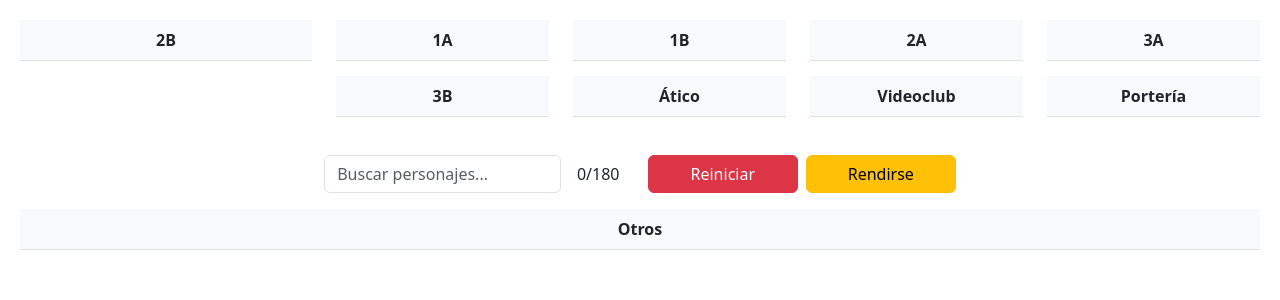
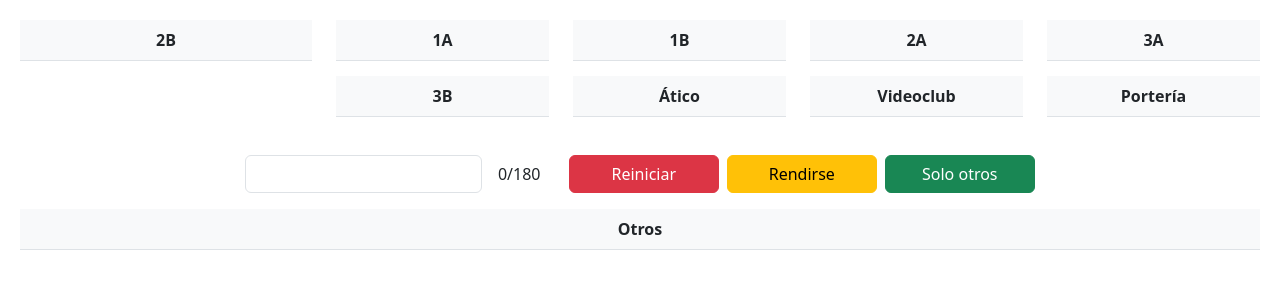
Before and after one commit to Mascalerino/app-tallon, an Angular app: page /quiz-tv-shows/characters in a window 1280 px wide. Shown: the top 300 px of the page. Built offline with nearby package versions, Linux system fonts and the light colour scheme.

Commit message:
Add showAllDataAndNoMissing function and update characters component

```diff
--- a/src/app/core/util/quiz-tv-show-util.ts
+++ b/src/app/core/util/quiz-tv-show-util.ts
@@ -29,6 +29,19 @@ export const showAllData = (data: (ICharacter | IEpisode)[]): void => {
 };
 
 /**
+ * Muestra todos los datos y los marca como no faltantes
+ * @param data
+ */
+export const showAllDataAndNoMissing = (
+  data: (ICharacter | IEpisode)[]
+): void => {
+  data.forEach((element) => {
+    element.isShowing = true;
+    element.isMissing = false;
+  });
+};
+
+/**
  * Metodo para ocultar todos los datos
  * @param data
  */
--- a/src/app/pages/quiz-tv-shows/characters/characters.component.html
+++ b/src/app/pages/quiz-tv-shows/characters/characters.component.html
@@ -271,7 +271,6 @@
         <input
           type="text"
           class="form-control w-75"
-          placeholder="Buscar personajes..."
           [(ngModel)]="searchTerm"
           (input)="searchCharacters()"
         />
@@ -282,6 +281,9 @@
         Reiniciar
       </button>
       <button class="btn btn-warning ms-2" (click)="giveUp()">Rendirse</button>
+      <button class="btn btn-success ms-2" (click)="onlyPlayOthers()">
+        Solo otros
+      </button>
     </div>
   </div>
 
--- a/src/app/pages/quiz-tv-shows/characters/characters.component.ts
+++ b/src/app/pages/quiz-tv-shows/characters/characters.component.ts
@@ -2,6 +2,7 @@ import { Component, OnInit } from '@angular/core';
 import {
   hideAllData,
   showAllData,
+  showAllDataAndNoMissing,
   splitDataIntoColumns,
 } from 'src/app/core/util/quiz-tv-show-util';
 import { ICharacter } from 'src/app/models/quiz-tv-shows/character.model';
@@ -57,7 +58,10 @@ export class CharactersComponent implements OnInit {
     this.characterOtrosColumns = splitDataIntoColumns(this.characterOtros, 5);
   }
 
-  // Método para buscar personajes basados en el término de búsqueda
+  /**
+   * Busca los personajes que coinciden con el término de búsqueda
+   * @returns
+   */
   searchCharacters(): void {
     const searchTermLower = this.searchTerm.toLowerCase();
 
@@ -90,7 +94,9 @@ export class CharactersComponent implements OnInit {
     }
   }
 
-  // Método para reiniciar el quiz
+  /**
+   * Reinicia el quiz
+   */
   resetQuiz(): void {
     this.points = 0; // Resetear el puntaje
     this.searchTerm = ''; // Limpiar el término de búsqueda
@@ -121,6 +127,9 @@ export class CharactersComponent implements OnInit {
     this.isFilledOtros = false;
   }
 
+  /**
+   * Muestra todos los personajes y los faltantes
+   */
   giveUp(): void {
     // Mostrar todos los personajes (establecer `isShowing` a true)
     showAllData(this.characters1A);
@@ -151,7 +160,37 @@ export class CharactersComponent implements OnInit {
     this.isFilledOtros = !this.characterOtros.some((char) => char.isMissing);
   }
 
-  // Método para obtener los personajes de cada piso
+  /**
+   * Muestra todos los personajes menos los de "Otros" marca las tablas como llenas
+   * y actualiza el puntaje
+   */
+  onlyPlayOthers(): void {
+    showAllDataAndNoMissing(this.characters1A);
+    showAllDataAndNoMissing(this.characters1B);
+    showAllDataAndNoMissing(this.characters2A);
+    showAllDataAndNoMissing(this.characters2B);
+    showAllDataAndNoMissing(this.characters3A);
+    showAllDataAndNoMissing(this.characters3B);
+    showAllDataAndNoMissing(this.charactersAtico);
+    showAllDataAndNoMissing(this.charactersPorteria);
+    showAllDataAndNoMissing(this.charactersVideoclub);
+
+    this.isFilled1A = true;
+    this.isFilled1B = true;
+    this.isFilled2A = true;
+    this.isFilled2B = true;
+    this.isFilled3A = true;
+    this.isFilled3B = true;
+    this.isFilledAtico = true;
+    this.isFilledPorteria = true;
+    this.isFilledVideoclub = true;
+
+    this.points = this.totalCharacters - this.characterOtros.length;
+  }
+
+  /**
+   * Obtiene los personajes por piso
+   */
   private getCharactersByFloor(): void {
     this.characters1A = this.characterService.getCharactersByFloorName('1A');
     this.characters1B = this.characterService.getCharactersByFloorName('1B');
@@ -170,8 +209,9 @@ export class CharactersComponent implements OnInit {
 
     this.sortCharactersByFullName();
   }
-
-  // Método para ordenar los personajes por nombre
+  /**
+   * Ordena los personajes por nombre completo
+   */
   private sortCharactersByFullName(): void {
     const characterGroups = [
       this.characters1A,
@@ -191,7 +231,12 @@ export class CharactersComponent implements OnInit {
     });
   }
 
-  // Método para actualizar la visibilidad de los personajes al buscar
+  /**
+   * Muetsra los personajes que coinciden con el término de búsqueda
+   * @param characters
+   * @param searchTerm
+   * @param tableFilled
+   */
   private updateCharacterVisibility(
     characters: ICharacter[],
     searchTerm: string,
```
